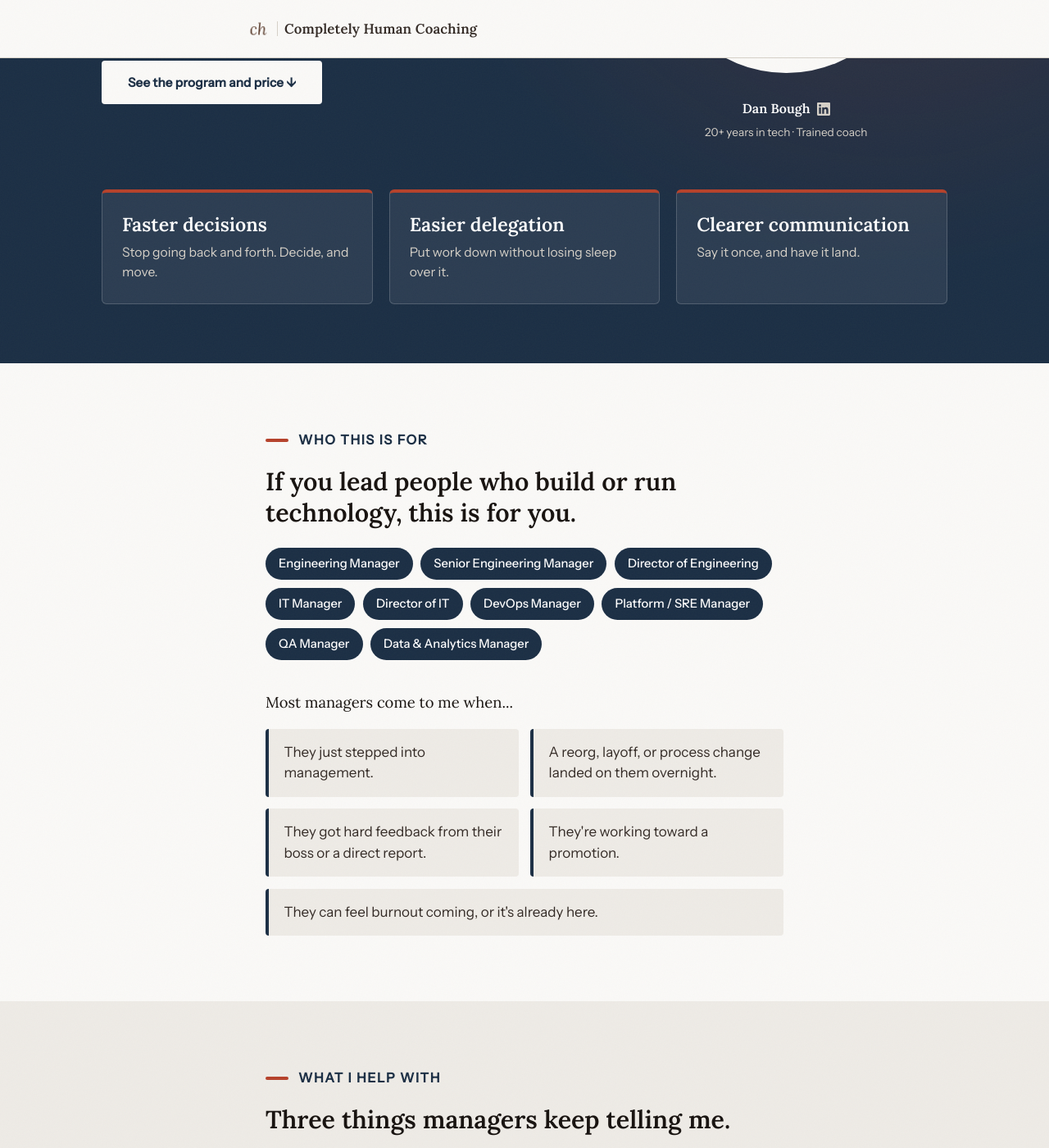
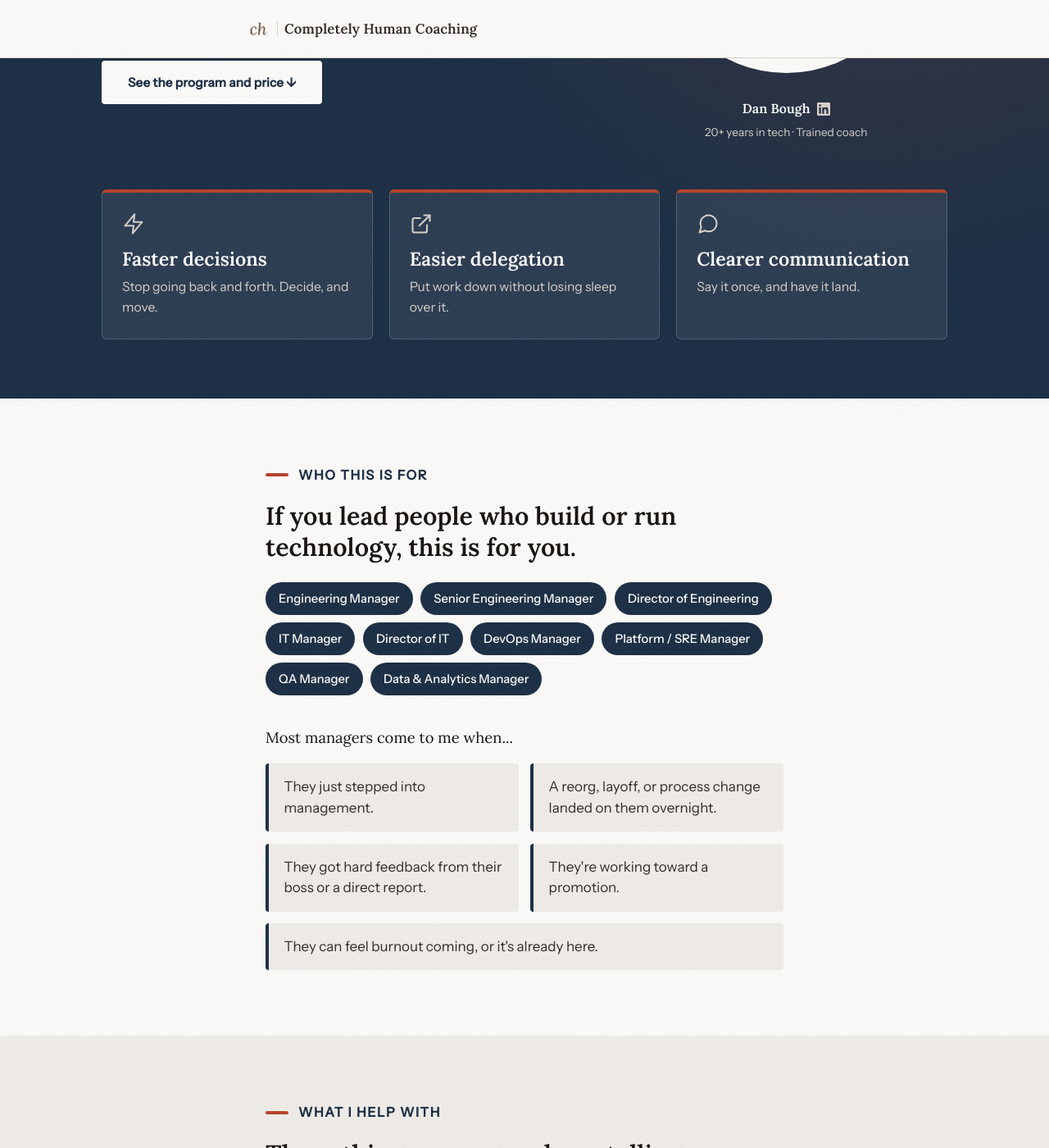
Before and after one commit to dbough/completely-human-coaching-com, a Jekyll site: the page built from tech-managers/index.html, in a window 1280 px wide and 1400 px high, scrolled down 396 px. Shown: the whole window at 82% size. Built offline with Jekyll 4.4.1, drawn with Linux system fonts in a browser that asks for light colours; grey boxes are pictures that could not be loaded.

Commit message:
Add line icons to the three hero cards
Co-Authored-By: Claude Sonnet 5.5 <noreply@anthropic.com>

```diff
--- a/tech-managers/index.html
+++ b/tech-managers/index.html
@@ -40,14 +40,17 @@ og_image: "https://completelyhumancoaching.com/og-image.png"
 
     <div class="pillars">
       <div class="pillar reveal reveal-delay-2">
+        <svg class="pillar-icon" viewBox="0 0 24 24" width="28" height="28" fill="none" stroke="currentColor" stroke-width="1.75" stroke-linecap="round" stroke-linejoin="round" aria-hidden="true" focusable="false"><polygon points="13 2 3 14 12 14 11 22 21 10 12 10 13 2"/></svg>
         <h2>Faster decisions</h2>
         <p>Stop going back and forth. Decide, and move.</p>
       </div>
       <div class="pillar reveal reveal-delay-3">
+        <svg class="pillar-icon" viewBox="0 0 24 24" width="28" height="28" fill="none" stroke="currentColor" stroke-width="1.75" stroke-linecap="round" stroke-linejoin="round" aria-hidden="true" focusable="false"><path d="M18 13v6a2 2 0 0 1-2 2H5a2 2 0 0 1-2-2V8a2 2 0 0 1 2-2h6"/><polyline points="15 3 21 3 21 9"/><line x1="10" y1="14" x2="21" y2="3"/></svg>
         <h2>Easier delegation</h2>
         <p>Put work down without losing sleep over it.</p>
       </div>
       <div class="pillar reveal reveal-delay-4">
+        <svg class="pillar-icon" viewBox="0 0 24 24" width="28" height="28" fill="none" stroke="currentColor" stroke-width="1.75" stroke-linecap="round" stroke-linejoin="round" aria-hidden="true" focusable="false"><path d="M21 11.5a8.38 8.38 0 0 1-.9 3.8 8.5 8.5 0 0 1-7.6 4.7 8.38 8.38 0 0 1-3.8-.9L3 21l1.9-5.7a8.38 8.38 0 0 1-.9-3.8 8.5 8.5 0 0 1 4.7-7.6 8.38 8.38 0 0 1 3.8-.9h.5a8.48 8.48 0 0 1 8 8v.5z"/></svg>
         <h2>Clearer communication</h2>
         <p>Say it once, and have it land.</p>
       </div>
--- a/tech-managers/style.css
+++ b/tech-managers/style.css
@@ -193,6 +193,12 @@ section h2 {
 .pillar:hover {
   transform: translateY(-3px);
   background: rgba(255, 255, 255, 0.11);
+}
+
+.pillar-icon {
+  display: block;
+  color: var(--sand);
+  margin-bottom: 0.9rem;
 }
 
 #hero .pillar h2 {
```
